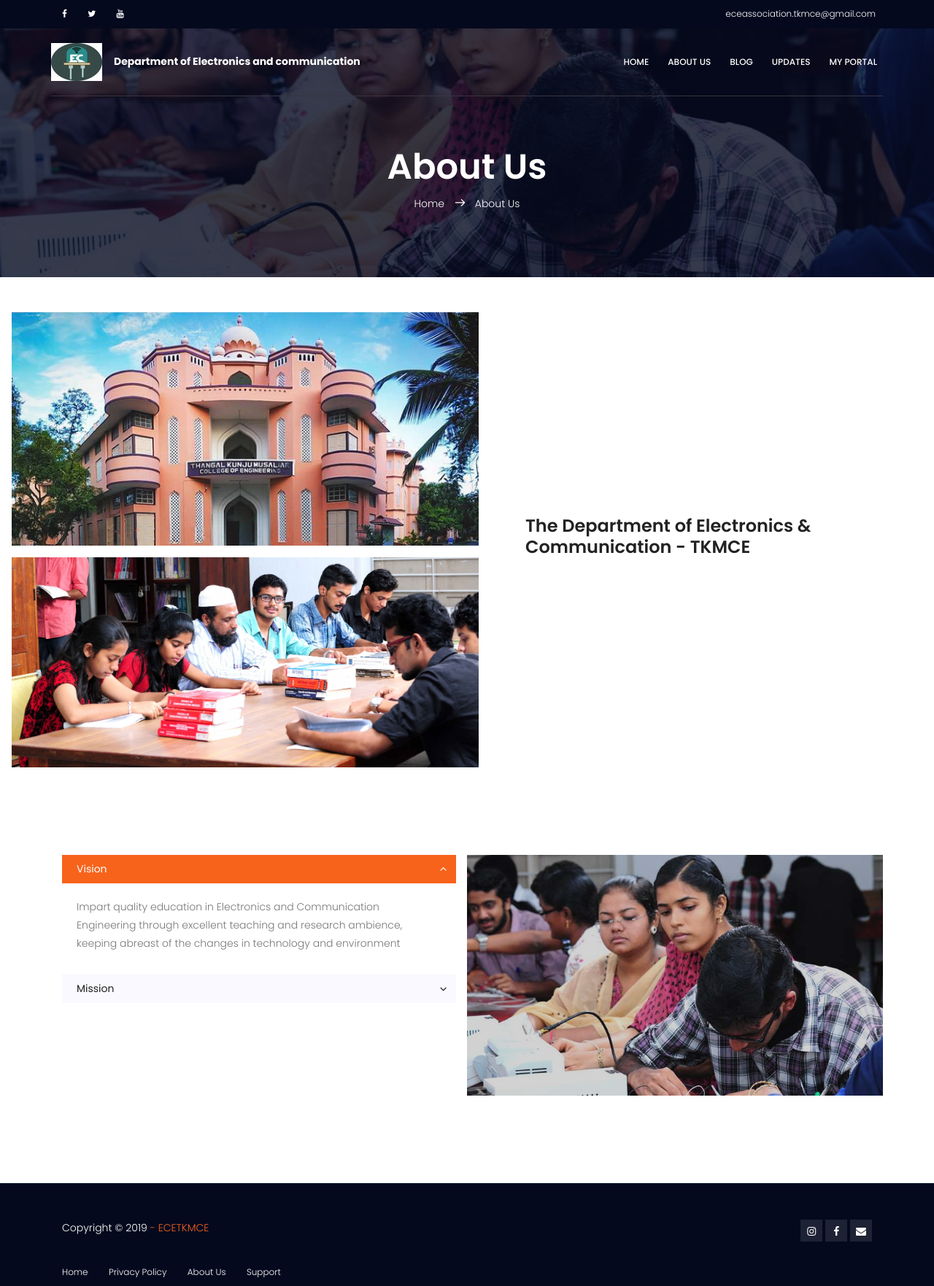
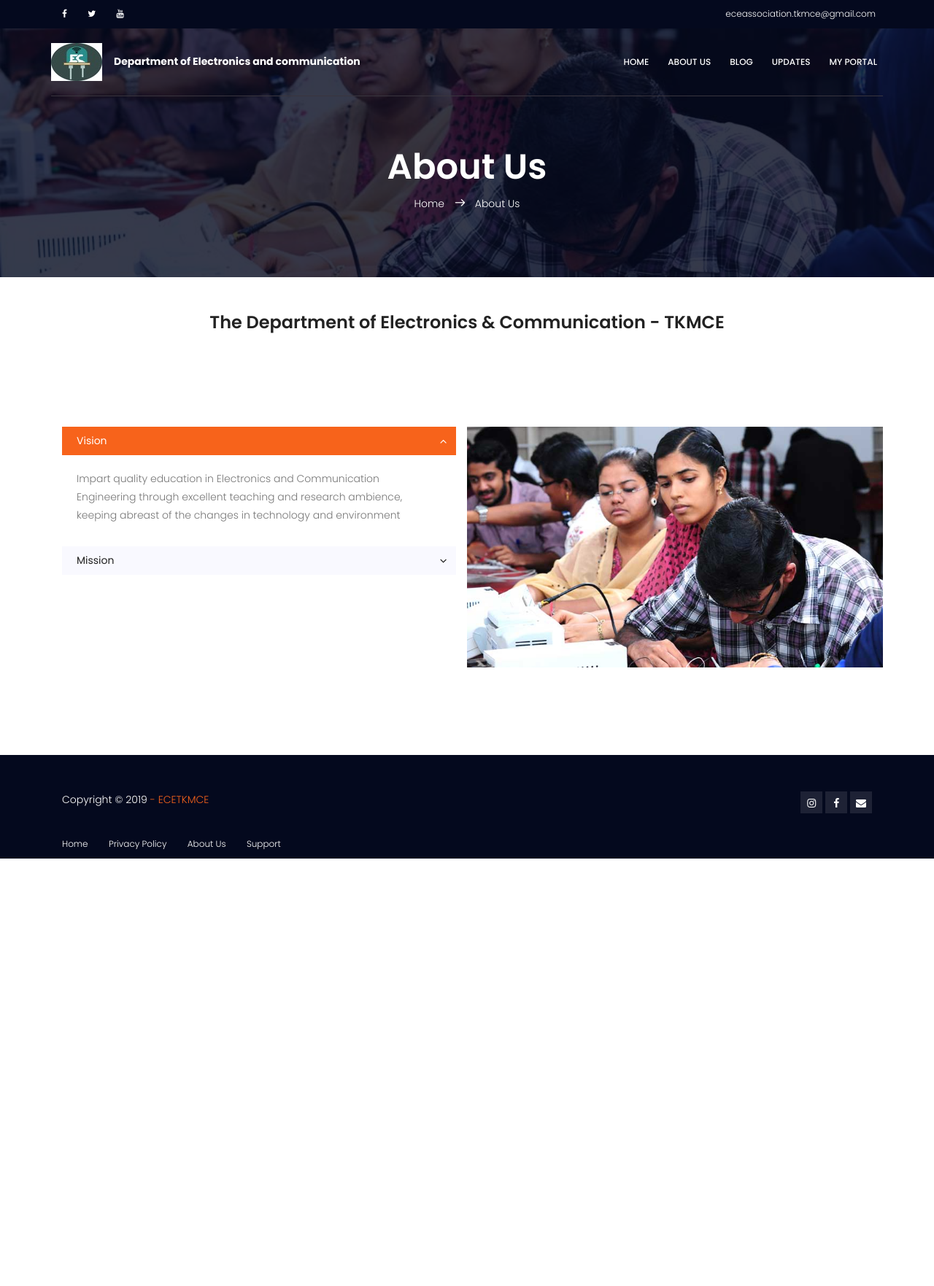
Before and after one commit to thameemk/student-alumni-portal-ece-tkmce, a CodeIgniter app: page /database/about in a window 1280 px wide. Shown: the whole page at 73% size. After the commit the page ends 1177 px from the top, so only its background shows below. Run offline with CodeIgniter, Linux system fonts and the light colour scheme; data that the repository does not hold is empty; some libraries are stand-ins or nearby versions.

Commit message:
about ui fix

```diff
--- a/application/config/config.php
+++ b/application/config/config.php
@@ -23,7 +23,7 @@
 | a PHP script and you can easily do that on your own.
 |
 */
-$config['base_url'] = 'http://localhost/Student-alumni-portal-ECETKMCE-v2/';
+$config['base_url'] = 'http://192.168.1.7/Student-alumni-portal-ECETKMCE-v2/';
 
 /*
 |--------------------------------------------------------------------------
--- a/application/views/static/about.php
+++ b/application/views/static/about.php
@@ -20,30 +20,21 @@
 			<section class="info-area pb-120 mt-5">
 				<div class="container-fluid">
 					<div class="row align-items-center">
-						<div class="col-lg-6 no-padding info-area-left">
-							<img class="img-fluid ml-3 mr-3" src="<?php echo base_url()?>assets/front/img/tkm_about.jpg" alt="">
-							<img class="img-fluid ml-3 mt-3 mr-3" src="<?php echo base_url()?>assets/front/img/tkm_about_ece.jpg" alt="">
-
-						</div>
-						<div class="col-lg-6 info-area-right">
-							<h3 class="mb-2">The Department of Electronics & Communication - TKMCE</h3>
+						<div class="col-lg-12">
+							<h3 class="mb-2 text-center">The Department of Electronics & Communication - TKMCE</h3>
                     <?php foreach($about as $row){ ?>
-							       <p align="justify"><?php echo $row['details']; ?></p>
+							       <p class="ml-5 mr-5"  align="justify"><?php echo $row['details']; ?></p>
                    <?php } ?>
 						</div>
 					</div>
 				</div>
 			</section>
-			<!-- End info Area -->
 
-			<!-- Start course-mission Area -->
+
 			<section class="course-mission-area pb-120">
 				<div class="container">
-
                     <div class="row">
                         <div class="col-md-6 accordion-left">
-
-                            <!-- accordion 2 start-->
                             <dl class="accordion">
                                 <dt>
                                     <a id="vision" href="">Vision</a>
@@ -60,13 +51,9 @@
                                     <li>Prepare graduates adaptable to the changing requirements of the society, through lifelong learning coupled with an ethical outlook and dedication.
                                 </dd>
                             </dl>
-                            <!-- accordion 2 end-->
                         </div>
                         <div class="col-md-6 video-right justify-content-center align-items-center d-flex relative">
-                        	<div class="overlay overlay-bg"></div>
-							<!-- <a class="play-btn" href="#"><img class="img-fluid mx-auto" src="img/play.png" alt="Loading image..."></a> -->
                         </div>
                     </div>
 				</div>
 			</section>
-			<!-- End course-mission Area -->
```
Also changed, not shown: assets/front/img/tkm_about.jpg (deleted), assets/front/img/tkm_about_ece.jpg (deleted).
